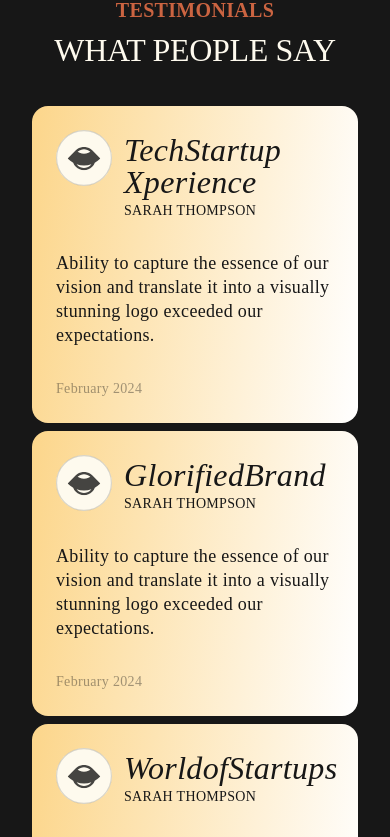
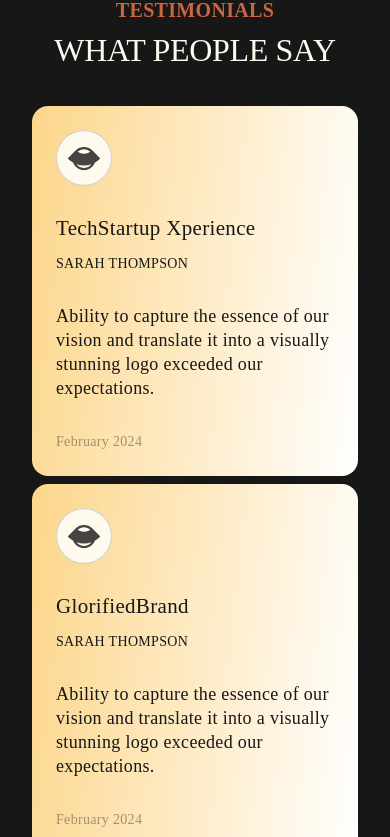
Before and after one commit to wasem-ahmmd/next-portfolio, a Next.js app: page / in a window 390 px wide. Shown: the part 3480-4317 px from the top of the page. Built offline with nearby package versions, Linux system fonts and the light colour scheme.

Commit message:
testimonial file and card file modified

```diff
--- a/src/components/common/Card.tsx
+++ b/src/components/common/Card.tsx
@@ -13,12 +13,12 @@ interface HeadingProps   {
 const Card = ({svg,title,subtitle,Ptext,date,cardclass}:HeadingProps ) => {
   return (
     <div className={cn(cardclass, "w-full h-auto bg-card-grad rounded-[16px] p-6")}>
-      <div className="card-content flex gap-3 mb-7">
-        <div className="card-svg">
+      <div className="card-content md:flex gap-3 mb-7">
+        <div className="card-svg mb-7 md:mb-0">
         {svg}
         </div>
         <div className="card-title  py-1">
-          <h1 className="text-dark font-Montserrat font-500 italic text-h3-32 leading-h3 tracking-h1-h2 mb-1">
+          <h1 className="text-dark font-Montserrat font-500 md:italic text-[21px] md:text-h3-32 leading-[21px]  md:leading-h3 tracking-h1-h2 mb-4 md:mb-1">
            {title}
           </h1>
           <h2 className="text-dark font-Montserrat font-500 text-small-text leading-logo tracking-h1-h2 uppercase">
```
